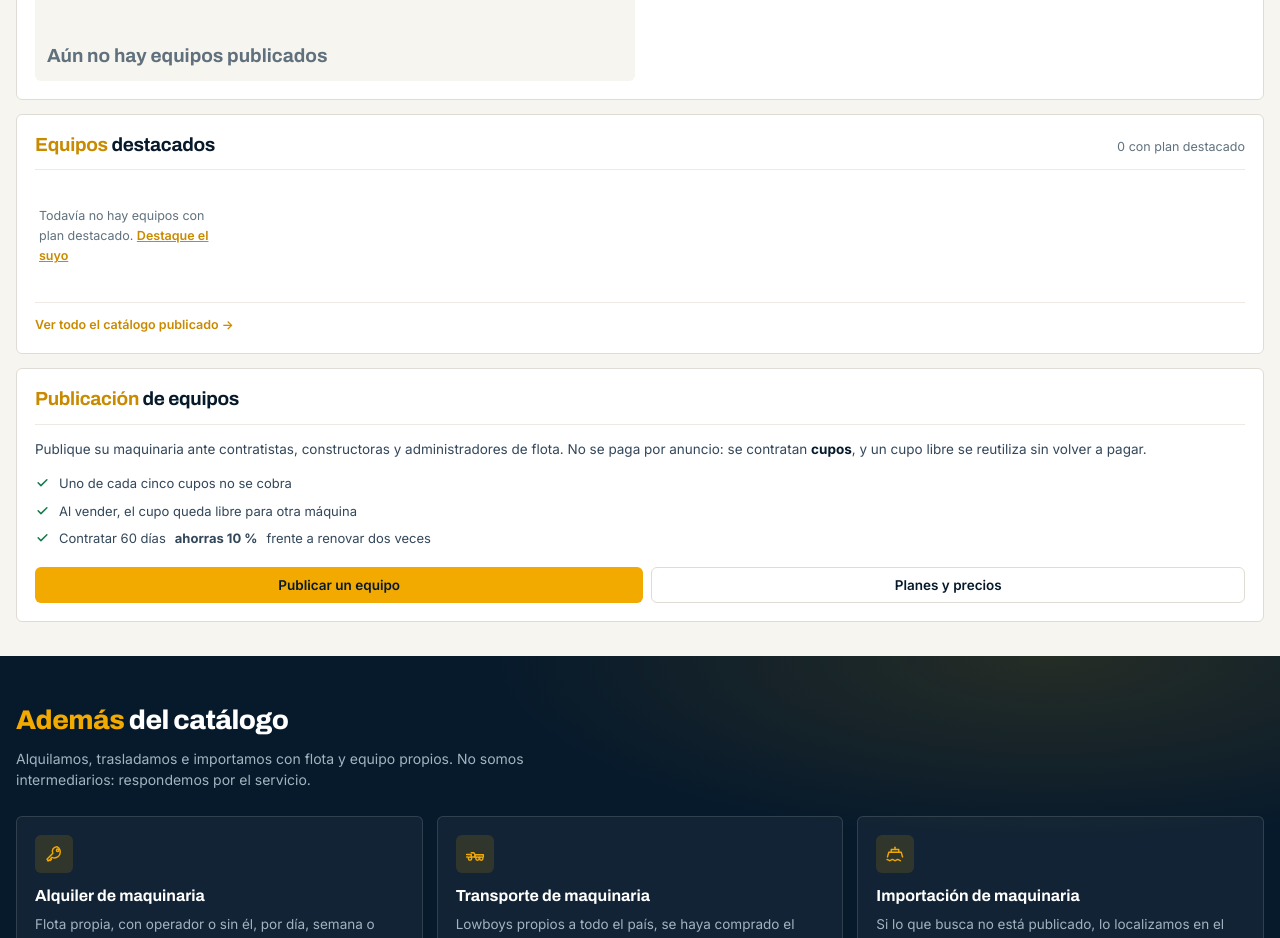
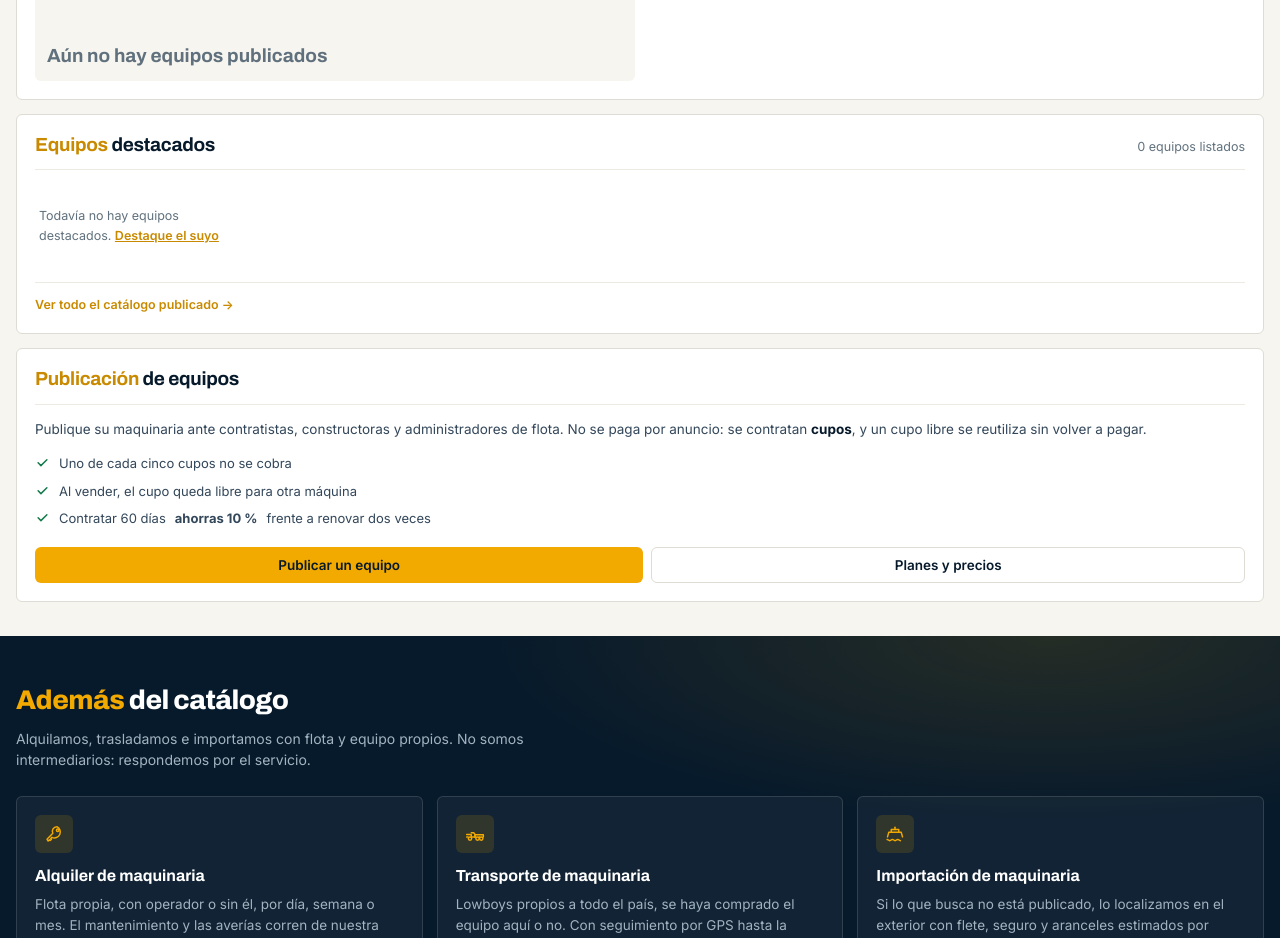
Before and after one commit to victoremilio27-code/TuEquipoRD-website, a website with bundled scripts: page index.html in a window 1280 px wide. Shown: the part 1060-1998 px from the top of the page. Built offline with nearby package versions, Linux system fonts and the light colour scheme; files whose address does not match are found by name.

Commit message:
El rótulo de Destacados cuenta equipos, no planes
Decía «2 con plan destacado» justo debajo de un título que ya dice
«Equipos destacados»: repetía lo que el lector acababa de leer, y
hablaba del plan, que es asunto del anunciante y no de quien viene a
comprar una excavadora.

Ahora dice «6 equipos listados», concuerda en singular y cuenta lo que
se está viendo en el carrusel, no cuántos hay contratados en la base
—que son dos cifras distintas en cuanto uno se pausa.

De paso, el enlace del estado vacío iba al asistente de publicación
para «destacar el suyo»; con el cobro fuera de ahí, va a planes.html,
que es donde se contrata.

Co-Authored-By: Claude Opus 5 <noreply@anthropic.com>

```diff
--- a/assets/app.js
+++ b/assets/app.js
@@ -257,11 +257,18 @@ async function montarDestacados() {
   const { anuncios } = await buscarEquipos({ destacados: '1', porPagina: 12 });
   cont.innerHTML = anuncios.length
     ? anuncios.map(avisoHTML).join('')
-    : vacioHTML('Todavía no hay equipos con plan destacado.',
-      { href: 'publicar.html', texto: 'Destaque el suyo' });
-
-  const cuenta = $('#destacadosCuenta');
-  if (cuenta) cuenta.textContent = ESTADISTICAS.destacados;
+    : vacioHTML('Todavía no hay equipos destacados.',
+      { href: 'planes.html', texto: 'Destaque el suyo' });
+
+  /* Cuenta lo que se está viendo, no cuántos hay contratados. El
+     título ya dice «destacados»; repetirlo aquí gasta la línea en algo
+     que el lector acaba de leer, y el plan es asunto del anunciante,
+     no de quien viene a comprar. */
+  const rotulo = $('#destacadosRotulo');
+  if (rotulo) {
+    const n = anuncios.length;
+    rotulo.innerHTML = `<span class="num">${miles(n)}</span> ${n === 1 ? 'equipo listado' : 'equipos listados'}`;
+  }
 }
 
 /* Cifras del héroe. Se dibujan solo si hay algo que contar: anunciar
--- a/index.html
+++ b/index.html
@@ -263,7 +263,12 @@
     <div class="panel__cabeza">
       <h2 class="panel__titulo panel__titulo--limpio" id="t-dest"><em>Equipos</em> destacados</h2>
       <div class="panel__meta panel__meta--mandos">
-        <span><span class="num" id="destacadosCuenta">0</span> con plan destacado</span>
+        <!-- El rótulo lo escribe app.js para que concuerde en singular.
+             Decía «con plan destacado» debajo de un título que ya dice
+             «Equipos destacados»: repetía lo que el lector acababa de
+             leer y hablaba del plan, que es asunto del anunciante y no
+             de quien viene a comprar. -->
+        <span id="destacadosRotulo"><span class="num" id="destacadosCuenta">0</span> equipos listados</span>
         <span class="carrusel__mandos" data-mandos="destacadosLista">
           <button type="button" class="carrusel__flecha carrusel__flecha--atras" data-ir="-1" aria-label="Ver los anteriores">
             <svg class="ico" aria-hidden="true"><use href="#i-flecha"/></svg>
```
